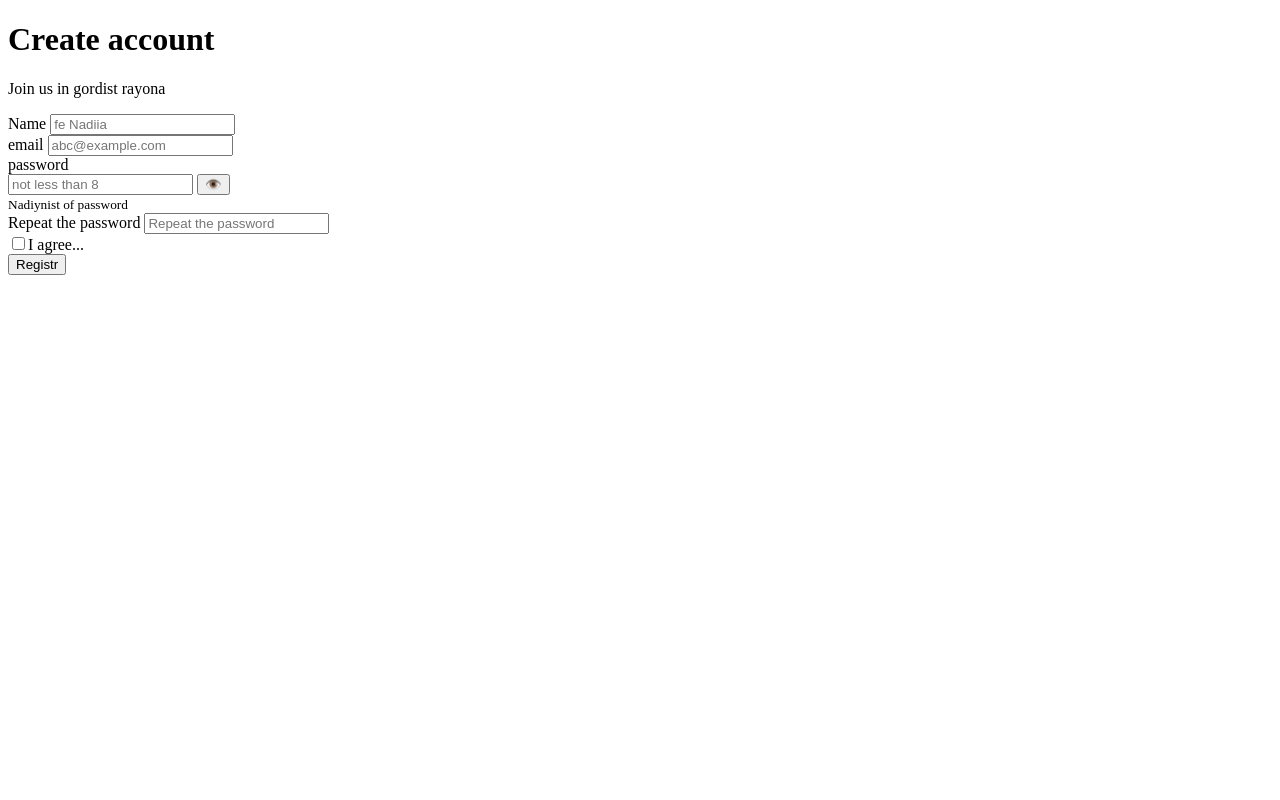
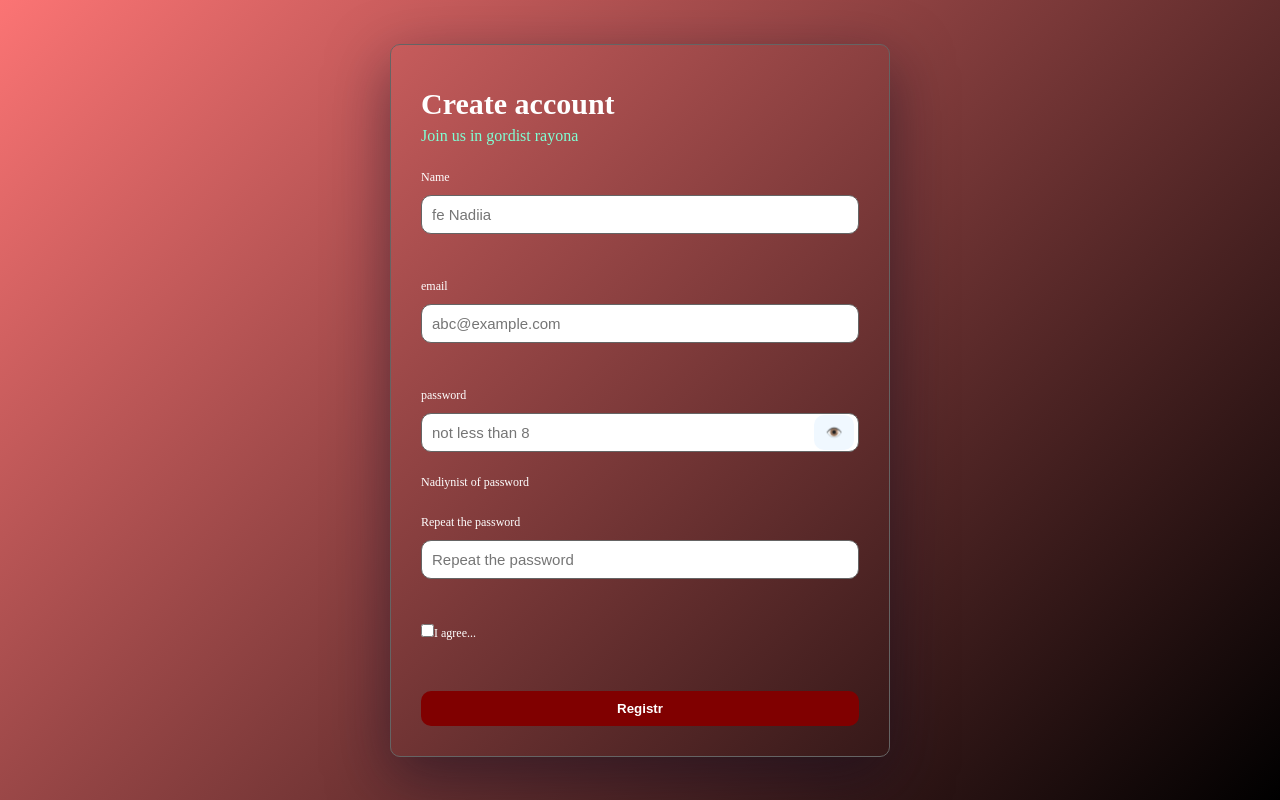
Before and after one commit to nadin110820-sketch/js-vue, a plain HTML site: page pair_17/index.html in a window 1280 px wide. Drawn offline with Linux system fonts and the light colour scheme.

Commit message:
Add files via upload

```diff
--- a/pair_17/index.html
+++ b/pair_17/index.html
@@ -2,6 +2,7 @@
 <html lang="en">
 <head>
     <meta charset="UTF-8">
+    <link rel="stylesheet" href="style.css">
     <title>Title</title>
 </head>
 <body>
--- a/pair_17/style.css
+++ b/pair_17/style.css
@@ -1,5 +1,116 @@
 *{
     box-sizing: border-box;
     margin: 0;
-    padding
+    padding: 0;
+    text-decoration: none;
+    list-style: none;
 }
+body{
+    min-height: 100vh;
+    display: flex;
+    align-items: center;
+    justify-content: center;
+    padding: 25px;
+    background: linear-gradient(135deg, #fb7474 0%, #000 100%);
+    color: white;
+}
+.card{
+    width: 100%;
+    max-width: 500px;
+    padding: 30px;
+    border: 1px solid #656464;
+    border-radius: 10px;
+    box-shadow: 0 20px 60px #100b2080;
+}
+h1{
+    margin: 12px 0 6px;
+    font-size: 30px;
+}
+.subtitle{
+    color: aquamarine;
+    margin: 0 0 25px;
+}
+.field{
+    margin-bottom: 25px;
+}
+label{
+    display: block;
+    font-size: 12px;
+    margin-bottom: 10px;
+}
+input:not([type="checkbox"]){
+    width: 100%;
+    border: 1px solid #656464;
+    padding: 10px;
+    border-radius: 10px;
+    font-size: 15px;
+}
+input:focus-visible, button:focus-visible{
+    outline: 2px solid #fff;
+}
+.error{
+    display: block;
+    min-height: 15px;
+    margin-top: 5px;
+    color: red;
+    font-size: 12px;
+}
+.password-row{
+    position: relative;
+}
+.password-row input{
+    padding-right: 50px;
+}
+.toggle{
+    position: absolute;
+    right: 5px;
+    top: 2px;
+    width: 40px;
+    height: 35px;
+    border: 0;
+    border-radius: 10px;
+    background: aliceblue;
+    cursor: pointer;
+}
+.strength-track{
+    height: 5px;
+    background: black;
+    border-radius: 5px;
+    overflow: hidden;
+    margin: 5px 0 5px;
+}
+#strength-bar{
+    height: 100%;
+    width: 0;
+    transition: width .2s;
+}
+#strength-text{
+    color: white;
+    font-size: 12px;
+}
+.terns{
+    display: flex;
+    align-items: center;
+    gap: 10px;
+}
+.submit{
+    width: 100%;
+    padding: 10px;
+    border: 0;
+    border-radius: 10px;
+    background: maroon;
+    color: white;
+    font-weight: bold;
+    cursor: pointer;
+}
+.submit:hover{
+    background: mediumvioletred;
+}
+#result{
+    color: maroon;
+    font-size: 15px;
+    margin: 15px 0 0;
+}
+#result:empty{
+    display: none;
+}
```
Also changed, not shown: pair_17/script.js (+45 -0 lines).
